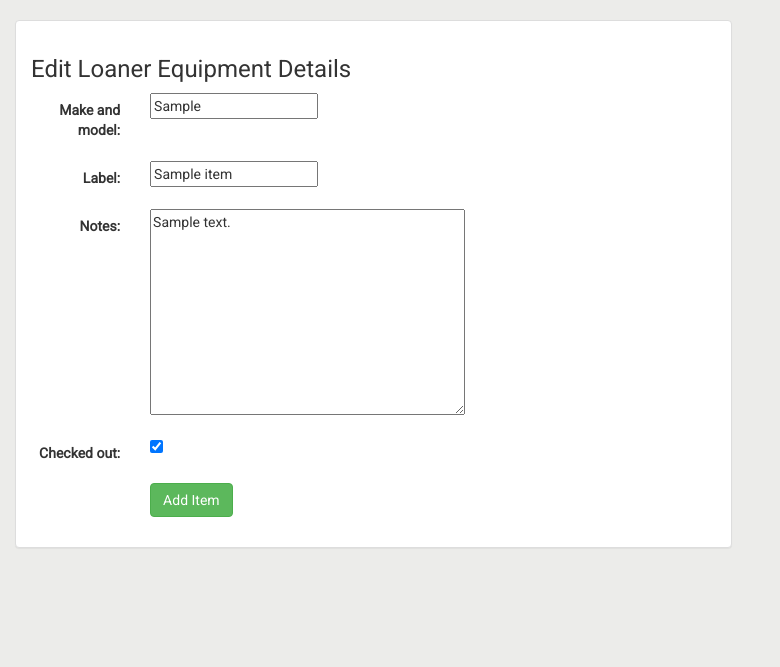
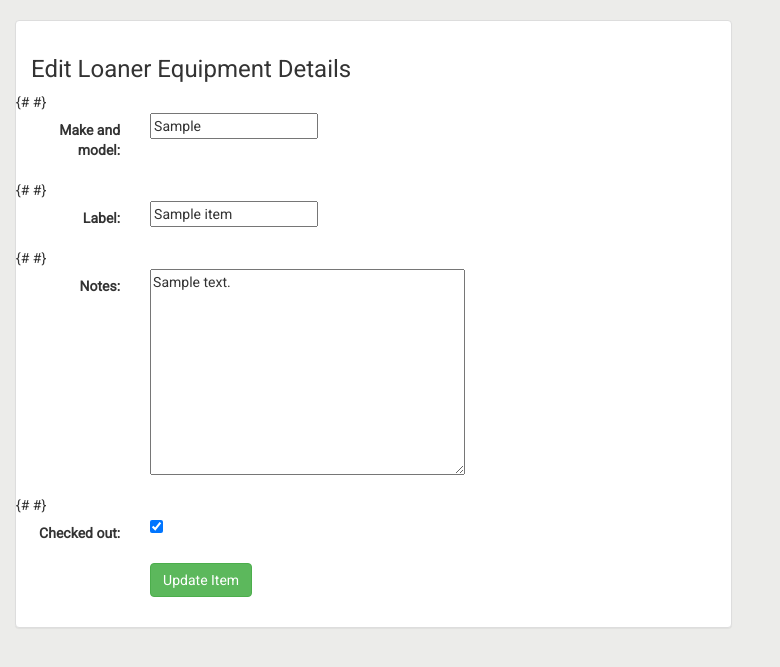
Before and after one commit to shamikh-mill/bio-inventory, a Django app: page /item/1/ in a window 1280 px wide. Shown: the part 52-719 px from the top of the page, without its empty margins (0-780 px from the left). Run offline with Django 3.2, Linux system fonts and the light colour scheme; tables that the repository leaves empty hold one stand-in row (values such as "Sample post"); some libraries are stand-ins or nearby versions.

Commit message:
remove errors

```diff
--- a/inventory/templates/inventory/item_update_form.html
+++ b/inventory/templates/inventory/item_update_form.html
@@ -18,9 +18,9 @@
                         {% csrf_token %}
                         {% for field in form %}
                     <div class="form-group">
-                        <div class="col-sm-offset-2 col-sm-10">
+{#                         <div class="col-sm-offset-2 col-sm-10">
                             <span class="text-danger small">{{ field.errors }}</span>
-                        </div>
+                        </div> #}
                         <label class="control-label col-sm-2">{{ field.label_tag }}</label>
                         <div class="col-sm-10">{{ field }}</div>
                 {#    input (empty text box^ #}
@@ -28,7 +28,7 @@
                 {% endfor %}
                         <div class="form-group">
                             <div class="col-sm-offset-2 col-sm-10">
-                                <button type="submit" class="btn btn-success">Add Item</button>
+                                <button type="submit" class="btn btn-success">Update Item</button>
                             </div>
                         </div>
                     </form>
```
